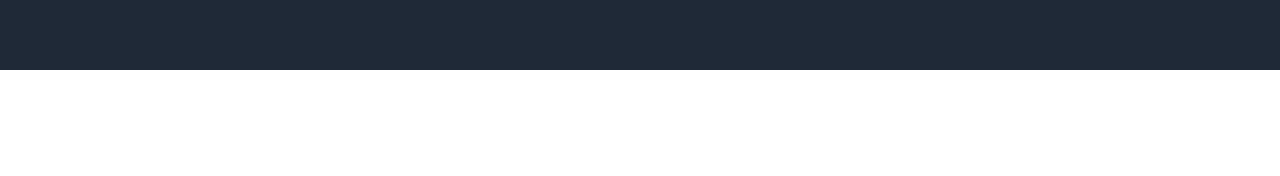
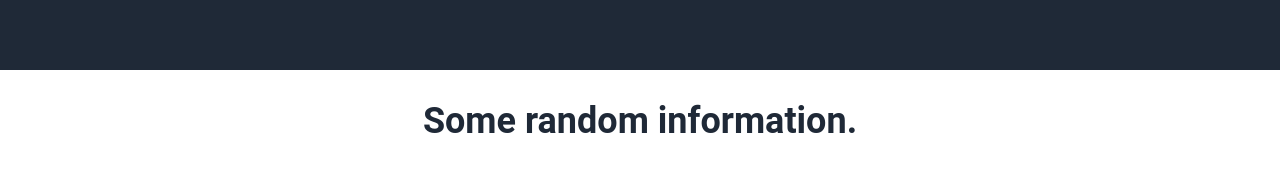
Before and after one commit to maahsnd/project-landing-page, a plain HTML site: page index.html in a window 1280 px wide. Shown: the part 380-556 px from the top of the page. Drawn offline with Linux system fonts and the light colour scheme.

Commit message:
Add second section divs, header

```diff
--- a/index.html
+++ b/index.html
@@ -30,5 +30,13 @@
             <img src="pexels-keith-lobo-5925951.jpg" alt="this is a placeholder for an image" >
         </div>
     </div>
+
+    <div class="random-info">
+        <h2>Some random information.</h2>
+        <div class="gallery">
+
+        </div>
+    </div>
+
   </body>
 </html>
--- a/style.css
+++ b/style.css
@@ -62,3 +62,22 @@ button {
     padding: 8px 24px 8px 24px;
     border-radius: 15px;
 }
+
+.random-info {
+    display: flex;
+    flex-direction: column;
+    justify-content: flex-start;
+    background-color: white;
+    align-items: center;
+}
+
+h2 {
+    font-size: 36px;
+    font-weight: extra-bold;
+    color: #1F2937;
+}
+
+.gallery {
+    display: flex;
+    justify-content: center;
+}
```
